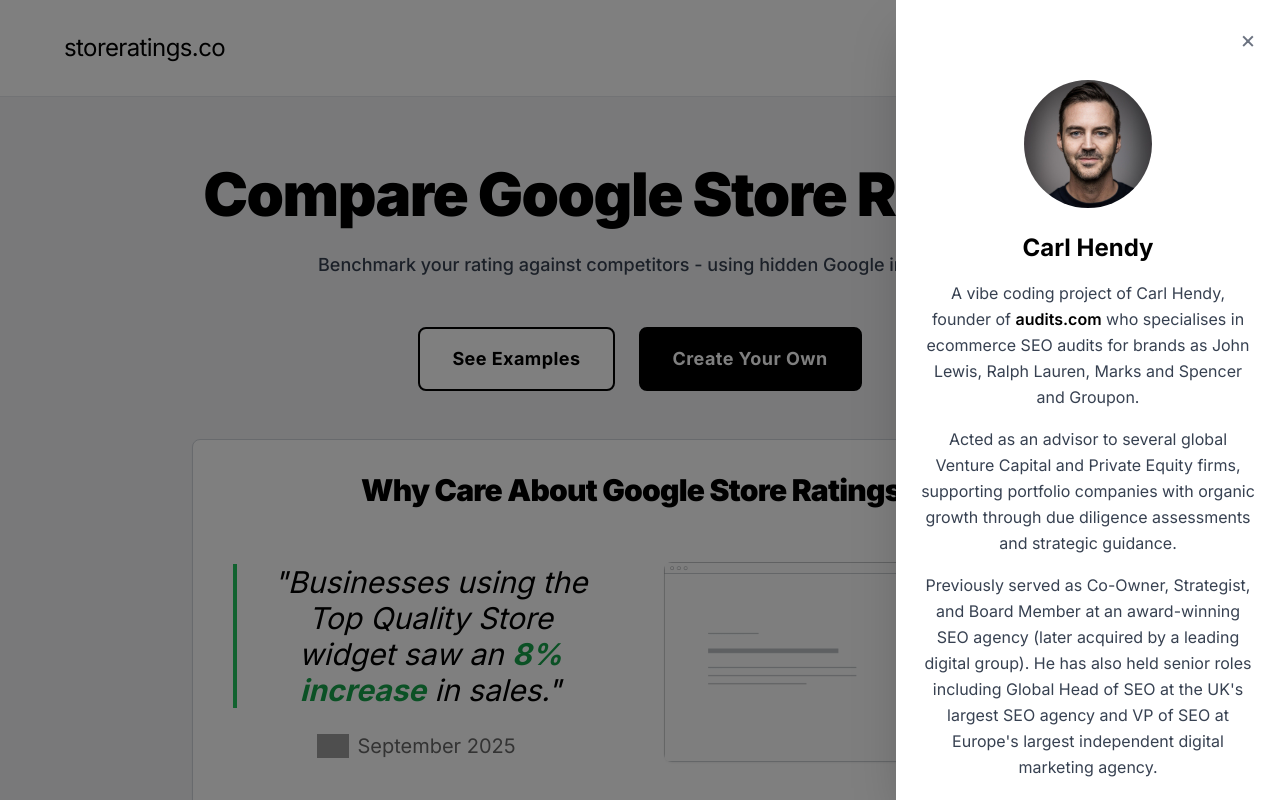
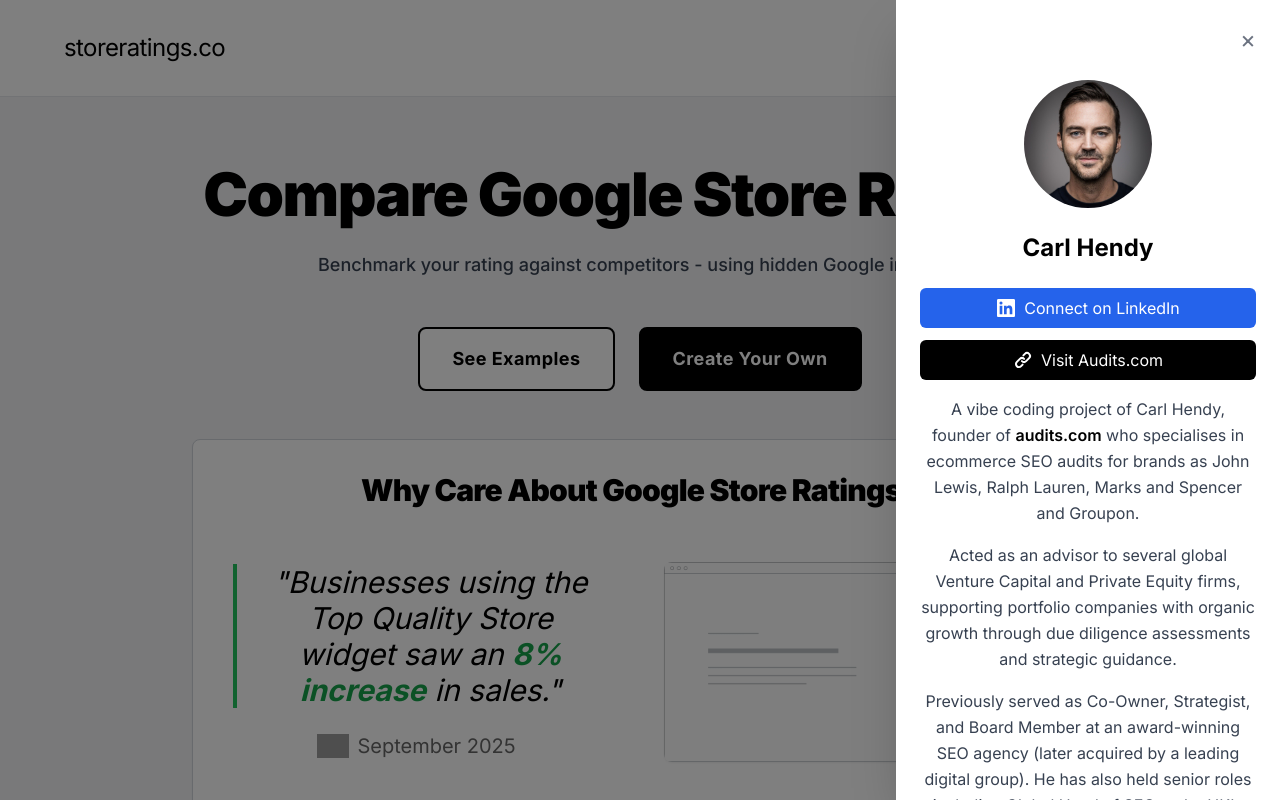
Before and after one commit to carlhendy/tsq-compartpr, a Next.js app: page / in a window 1280 px wide. Both pictures are taken after a click on the button "about". Shown: the top 800 px of the page. Built offline with nearby package versions, Linux system fonts and the light colour scheme; grey boxes are pictures that could not be loaded.

Commit message:
Improve about tab layout - move connect buttons above bio text for better UX

```diff
--- a/app/page.tsx
+++ b/app/page.tsx
@@ -1330,20 +1330,8 @@ export default function Page() {
                     Carl Hendy
                   </h2>
 
-                  <p className="text-gray-700 leading-relaxed" style={{ fontFamily: 'Inter, -apple-system, BlinkMacSystemFont, "Segoe UI", Roboto, sans-serif' }}>
-                    A vibe coding project of Carl Hendy, founder of <a href="https://audits.com" className="text-black font-semibold hover:underline">audits.com</a> who specialises in ecommerce SEO audits for brands as John Lewis, Ralph Lauren, Marks and Spencer and Groupon.
-                  </p>
-
-                  <p className="text-gray-700 leading-relaxed" style={{ fontFamily: 'Inter, -apple-system, BlinkMacSystemFont, "Segoe UI", Roboto, sans-serif' }}>
-                    Acted as an advisor to several global Venture Capital and Private Equity firms, supporting portfolio companies with organic growth through due diligence assessments and strategic guidance.
-                  </p>
-
-                  <p className="text-gray-700 leading-relaxed" style={{ fontFamily: 'Inter, -apple-system, BlinkMacSystemFont, "Segoe UI", Roboto, sans-serif' }}>
-                    Previously served as Co-Owner, Strategist, and Board Member at an award-winning SEO agency (later acquired by a leading digital group). He has also held senior roles including Global Head of SEO at the UK's largest SEO agency and VP of SEO at Europe's largest independent digital marketing agency.
-                  </p>
-
-                  {/* LinkedIn Link */}
-                  <div className="pt-4 space-y-3">
+                  {/* Connect Buttons */}
+                  <div className="pt-2 space-y-3">
                     <a
                       href="https://www.linkedin.com/in/carlhendy/"
                       target="_blank"
@@ -1368,6 +1356,18 @@ export default function Page() {
                       Visit Audits.com
                     </a>
                   </div>
+
+                  <p className="text-gray-700 leading-relaxed" style={{ fontFamily: 'Inter, -apple-system, BlinkMacSystemFont, "Segoe UI", Roboto, sans-serif' }}>
+                    A vibe coding project of Carl Hendy, founder of <a href="https://audits.com" className="text-black font-semibold hover:underline">audits.com</a> who specialises in ecommerce SEO audits for brands as John Lewis, Ralph Lauren, Marks and Spencer and Groupon.
+                  </p>
+
+                  <p className="text-gray-700 leading-relaxed" style={{ fontFamily: 'Inter, -apple-system, BlinkMacSystemFont, "Segoe UI", Roboto, sans-serif' }}>
+                    Acted as an advisor to several global Venture Capital and Private Equity firms, supporting portfolio companies with organic growth through due diligence assessments and strategic guidance.
+                  </p>
+
+                  <p className="text-gray-700 leading-relaxed" style={{ fontFamily: 'Inter, -apple-system, BlinkMacSystemFont, "Segoe UI", Roboto, sans-serif' }}>
+                    Previously served as Co-Owner, Strategist, and Board Member at an award-winning SEO agency (later acquired by a leading digital group). He has also held senior roles including Global Head of SEO at the UK's largest SEO agency and VP of SEO at Europe's largest independent digital marketing agency.
+                  </p>
                 </div>
               </div>
             </div>
```
